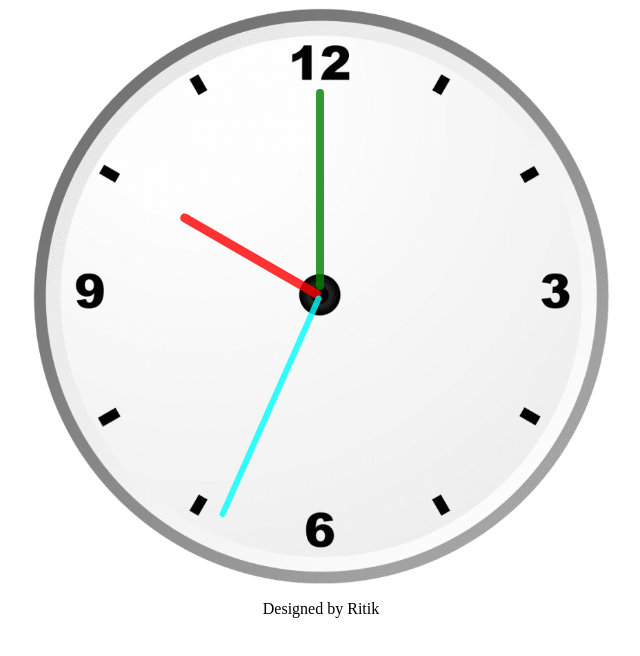
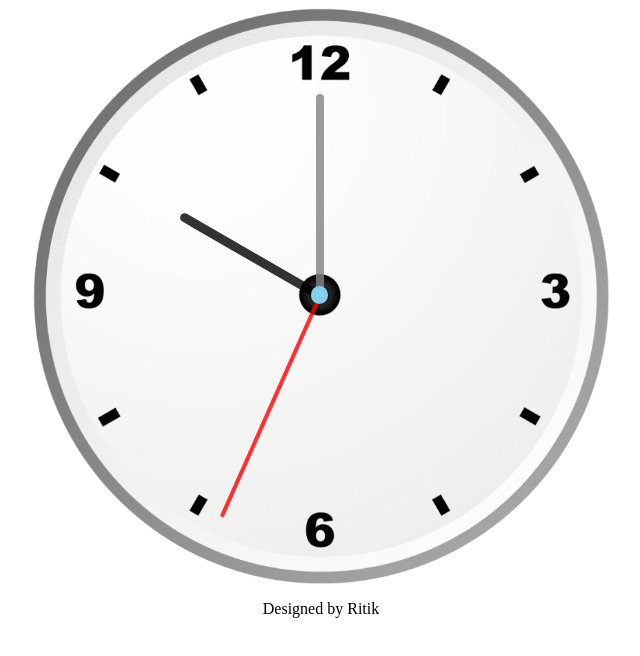
Before and after one commit to ritik-raj-15/Analog-Clock, a plain HTML site: page index.html in a window 1280 px wide. Shown: the whole page, without its empty margins (319-959 px from the left). Drawn offline with Linux system fonts and the light colour scheme.

Commit message:
Second Commit (Fixed some positions and colors)

```diff
--- a/index.html
+++ b/index.html
@@ -11,6 +11,7 @@
             <div id="hour"></div>
             <div id="minute"></div>
             <div id="second"></div>
+            <div id="dot"></div>
     </div>
     <div><p style="text-align: center;">Designed by Ritik</p></div>
 <script src="index.js"></script>
--- a/style.css
+++ b/style.css
@@ -15,30 +15,38 @@
     border-radius: 10px;
     transform-origin: bottom; /*this property rotate the clock from bottom*/
 }
-
+#dot{
+    position: absolute;
+    background-color: skyblue;
+    border-radius: 15px;
+    width: 3%;
+    height: 3%;
+    top: 48.35%;
+    left: 48.3%;
+}
 #hour{
-    width: 1.6%;
+    width: 1.5%;
     height: 28%;
     top: 22%;
     left: 49.1%;
     opacity: 0.8;
-    background-color: red;
+    background-color:black;
 }
 
 #minute{
     width: 1.4%;
     height: 35%;
-    top: 14%;
+    top: 15%;
     left: 49.1%;
     opacity: 0.8;
-    background-color: green;
+    background-color: #848484;
 }
 
 #second{
-    width: 1%;
+    width: 0.7%;
     height: 42%;
     top: 8%;
-    left: 49.3%;
+    left: 49.4%;
     opacity: 0.8;
-    background-color: cyan;
+    background-color:red;
 }
```
